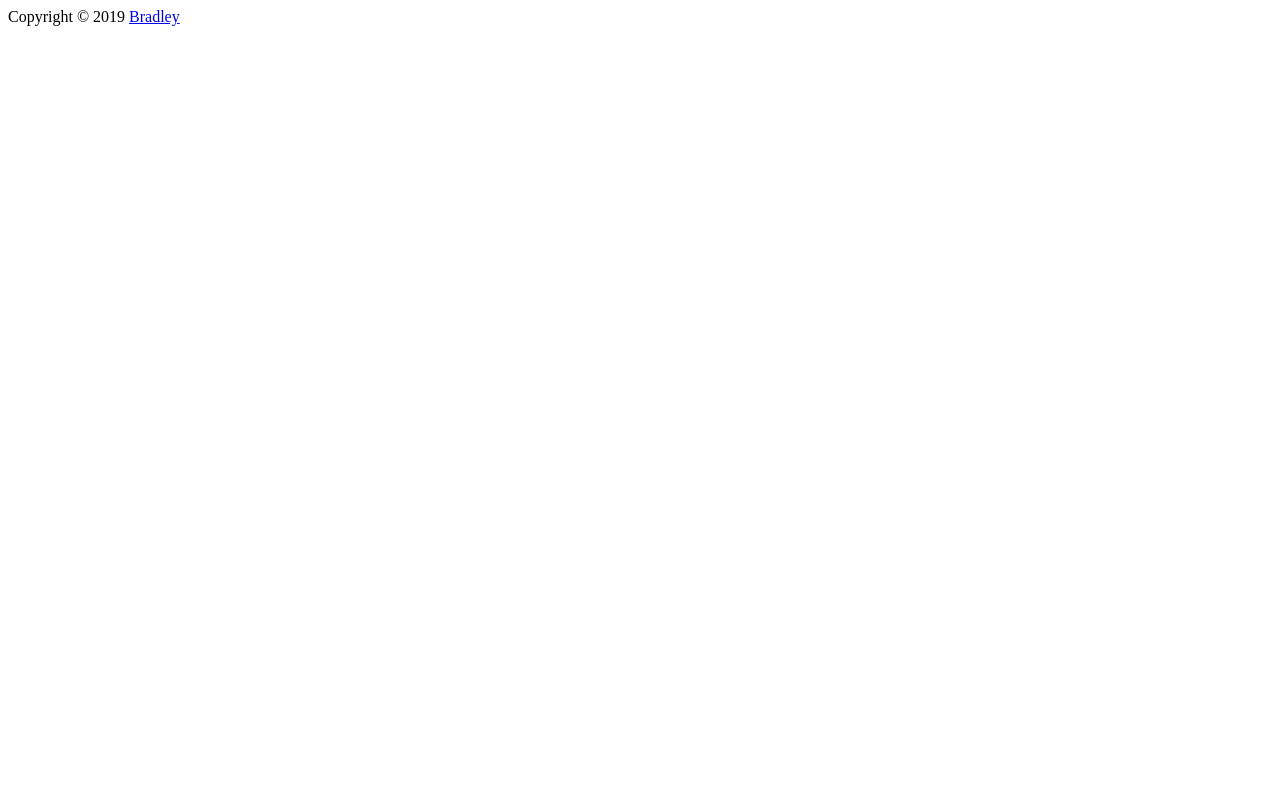
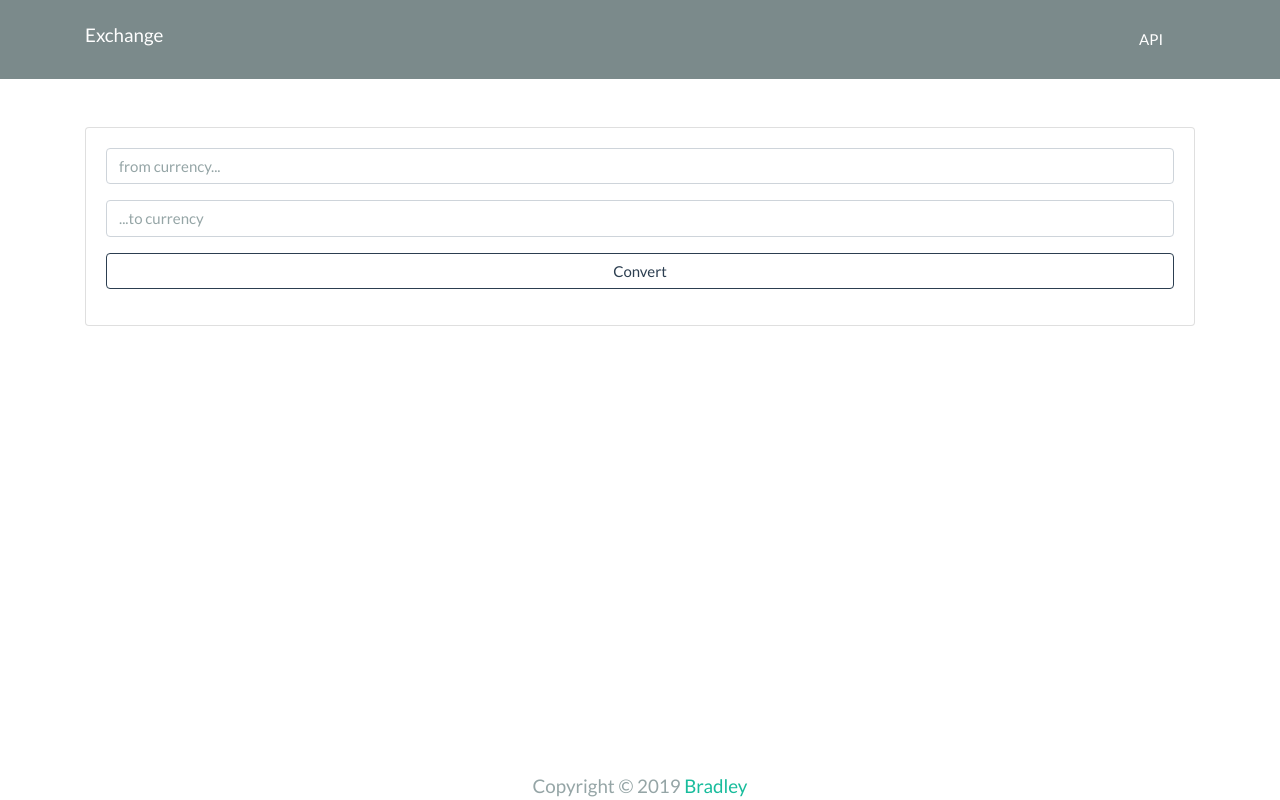
Before and after one commit to BradleyTim/pwa, a plain HTML site: page index.html in a window 1280 px wide. Drawn offline with nearby package versions, Linux system fonts and the light colour scheme.

Commit message:
Add form

```diff
--- a/index.html
+++ b/index.html
@@ -2,15 +2,42 @@
 <html lang="en">
 <head>
 	<meta charset="UTF-8">
-	<title>Exhange</title>
+	<link rel="stylesheet" type="text/css" href="https://bootswatch.com/4/flatly/bootstrap.min.css">
+	<title>ExChange</title>
 </head>
 <body>
-	<header>
+	<header class="mb-5">
+		<nav class="navbar navbar-expand-sm navbar-dark bg-dark">
+			<div class="container">
+				<h1 class="navbar-brand text-center display-5">Exchange</h1>
 
+				<ul class="nav justify-content-end">
+					<li class="nav-item">
+						<a href="#" class="nav-link text-white">
+							API
+						</a>
+					</li>
+				</ul>
+			</div>
+		</nav>
 	</header>
-	<main>
+	<main class="mt-3">
 		<div class="container">
-
+			<div class="card">
+				<div class="card-body">
+					<form>
+						<div class="form-group">
+							<input type="text" placeholder="from currency..." value="" class="form-control" />
+						</div>
+						<div class="form-group">
+							<input type="text" placeholder="...to currency" value="" class="form-control" />
+						</div>
+						<div class="form-group">
+							<input type="submit" value="Convert" class="btn btn-outline-primary btn-block" />
+						</div>
+					</form>
+				</div>
+			</div>
 		</div>
 	</main>
 	<footer>
```
